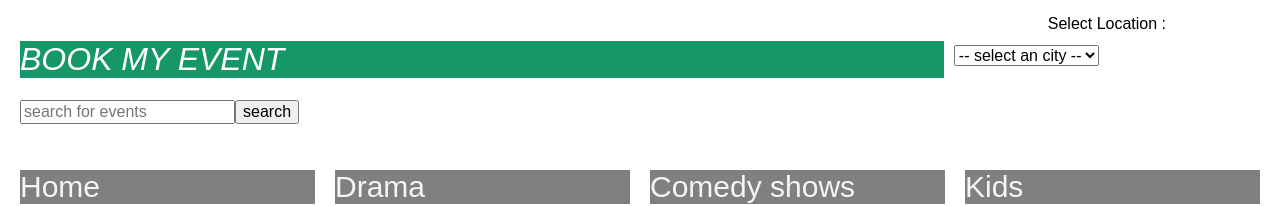
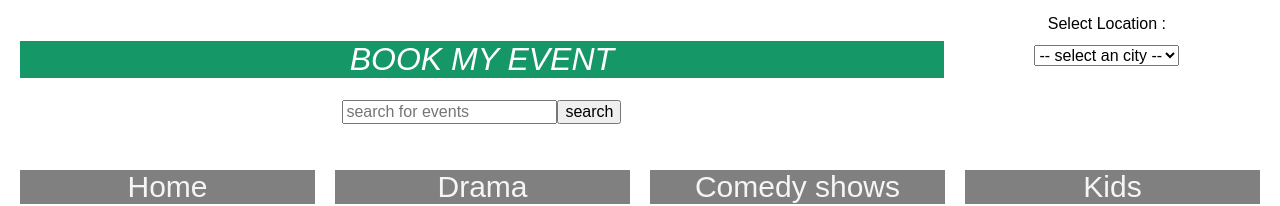
Before and after one commit to rmjanet12/NuxtApp, a Nuxt app: page /events in a window 1280 px wide. Shown: the top 206 px of the page. Built offline with nearby package versions, Linux system fonts and the light colour scheme; no server answers.

Commit message:
Update style.css for central alignment

```diff
--- a/css/style.css
+++ b/css/style.css
@@ -4,6 +4,10 @@
  * 2. Prevent iOS and IE text size adjust after device orientation change,
  *    without disabling user zoom.
  */
+
+ /* @use base;
+ @use container; */
+
 html {
   font-family: sans-serif; /* 1 */
   -ms-text-size-adjust: 100%; /* 2 */
@@ -1021,6 +1025,7 @@ footer .footer-text {
   grid-template-areas: "header-main header-main header-main header-main header-main" "nav-bar nav-bar nav-bar nav-bar nav-bar" "side-bar side-bar main-content main-content main-content" "footer footer footer footer footer";
   gap: 10px;
   padding: 10px;
+  text-align: center;
 }
 
 .header-grid {
@@ -1030,6 +1035,7 @@ footer .footer-text {
   grid-template-areas: "header-left header-left header-right" "header-left header-left header-right";
   gap: 10px;
   padding: 10px;
+  text-align: center;
 }
 
 /*# sourceMappingURL=style.css.map */
```
